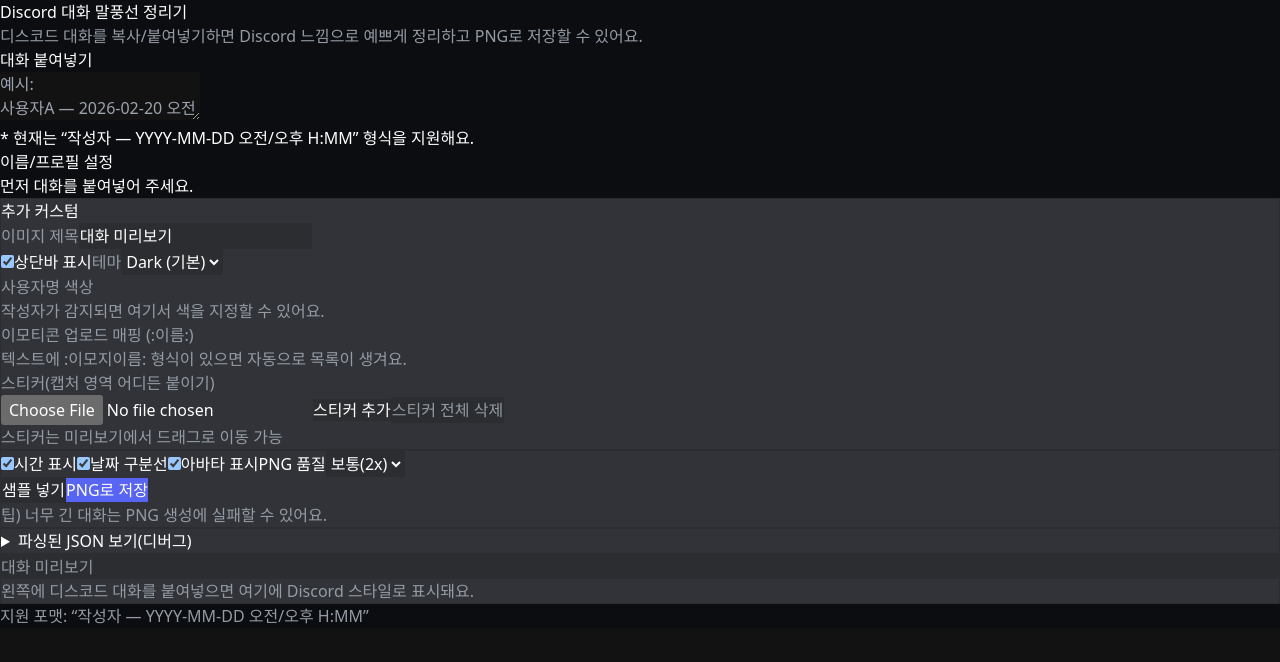
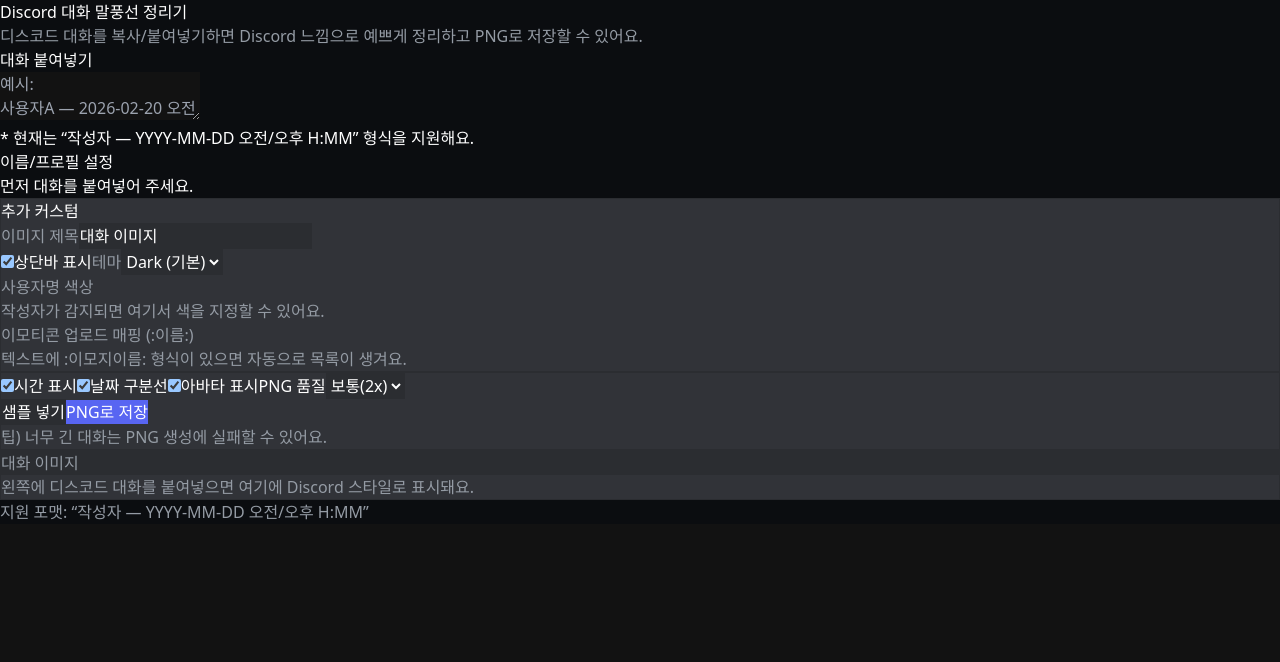
Before and after one commit to kayo303/discord-chat-bubble, a Next.js app: page / in a window 1280 px wide. Shown: the top 662 px of the page. Built offline with nearby package versions, Linux system fonts and the light colour scheme.

Commit message:
Update page.tsx

```diff
--- a/app/page.tsx
+++ b/app/page.tsx
@@ -9,7 +9,6 @@
 
 import { parseDiscordPaste } from "@/lib/parse";
 import { THEMES, type ThemeKey } from "@/lib/themes";
-import type { Sticker } from "@/components/StickerLayer";
 
 function fileToDataUrl(file: File): Promise<string> {
   return new Promise((resolve, reject) => {
@@ -20,14 +19,10 @@
   });
 }
 
-function uid(prefix = "id") {
-  return `${prefix}_${Math.random().toString(36).slice(2, 10)}_${Date.now().toString(36)}`;
-}
-
 export default function Page() {
   const [raw, setRaw] = useState("");
 
-  // 기존 옵션
+  // 옵션
   const [showTime, setShowTime] = useState(true);
   const [showDateDividers, setShowDateDividers] = useState(true);
   const [pixelRatio, setPixelRatio] = useState(2);
@@ -47,15 +42,12 @@
   // ✅ emoji 업로드 매핑
   const [emojiImages, setEmojiImages] = useState<Record<string, string>>({}); // name -> dataUrl
 
-  // ✅ 스티커
-  const [stickers, setStickers] = useState<Sticker[]>([]);
-
   // ✅ 테마
   const [themeKey, setThemeKey] = useState<ThemeKey>("dark");
   const theme = THEMES[themeKey];
 
   // ✅ 제목/상단
-  const [title, setTitle] = useState("대화 미리보기");
+  const [title, setTitle] = useState("대화 이미지");
   const [showHeaderBar, setShowHeaderBar] = useState(true);
 
   const captureRef = useRef<HTMLDivElement>(null);
@@ -81,9 +73,7 @@
     const set = new Set<string>();
     const re = /:([^\s:]+):/g;
     let m: RegExpExecArray | null;
-    while ((m = re.exec(raw)) !== null) {
-      set.add(m[1]);
-    }
+    while ((m = re.exec(raw)) !== null) set.add(m[1]);
     return Array.from(set).sort((a, b) => a.localeCompare(b));
   }, [raw]);
 
@@ -92,14 +82,10 @@
     const v = nameMap[author];
     return v && v.trim() ? v.trim() : author;
   };
-  const getAvatarUrl = (author: string) => {
-    return avatarMap[author] ?? null;
-  };
+  const getAvatarUrl = (author: string) => avatarMap[author] ?? null;
 
   // ✅ 사용자명 컬러
-  const getNameColor = (author: string) => {
-    return nameColorMap[author] ?? null;
-  };
+  const getNameColor = (author: string) => nameColorMap[author] ?? null;
 
   // 이름 변경
   function onChangeName(author: string, value: string) {
@@ -148,43 +134,11 @@
     });
   }
 
-  // ✅ 스티커 추가
-  async function addSticker(file: File) {
-    const url = await fileToDataUrl(file);
-
-    // 이미지 비율 대충 반영해서 높이 계산
-    const img = new Image();
-    img.src = url;
-    await new Promise((r) => {
-      img.onload = () => r(null);
-      img.onerror = () => r(null);
-    });
-
-    const ratio = img.width && img.height ? img.height / img.width : 1;
-    const w = 0.22; // 캔버스 기준 22%
-    const h = Math.min(0.6, w * ratio);
-
-    const s: Sticker = {
-      id: uid("sticker"),
-      dataUrl: url,
-      x: 0.65,
-      y: 0.1,
-      w,
-      h,
-    };
-    setStickers((prev) => [...prev, s]);
-  }
-
-  function clearStickers() {
-    setStickers([]);
-  }
-
   // PNG 다운로드
   async function downloadPng() {
     if (!captureRef.current) return;
 
     try {
-      // ✅ 캡처 모드: “빈 이미지 슬롯 숨김”, “스티커 편집 UI 숨김”
       setCaptureMode(true);
       await new Promise((r) => requestAnimationFrame(() => r(null)));
 
@@ -207,7 +161,6 @@
     }
   }
 
-  // 샘플
   function loadSample() {
     setRaw(`Saint — 2022-02-18 오전 6:30
 영원히 안녕. 나의 대발명가. :emoji:
@@ -226,11 +179,10 @@
       </header>
 
       <div className="grid grid-cols-1 lg:grid-cols-2 gap-4">
-        {/* 왼쪽: 입력/설정 */}
+        {/* 왼쪽 */}
         <div className="space-y-4">
           <PasteInput value={raw} onChange={setRaw} />
 
-          {/* 기존 IdentityPanel 그대로 사용 */}
           <IdentityPanel
             authors={authors}
             nameMap={nameMap}
@@ -240,13 +192,13 @@
             onRemoveAvatar={onRemoveAvatar}
           />
 
-          {/* ✅ 새 기능 패널: 제목/테마/닉네임색/이모지/스티커 */}
+          {/* 추가 커스텀 */}
           <div className="rounded-xl p-4" style={{ border: `1px solid ${theme.border}`, background: theme.panel }}>
             <div className="font-semibold mb-3" style={{ color: theme.text }}>
               추가 커스텀
             </div>
 
-            {/* 제목/상단 */}
+            {/* 제목/상단/테마 */}
             <div className="grid grid-cols-1 sm:grid-cols-2 gap-3">
               <label className="text-sm" style={{ color: theme.subtext }}>
                 이미지 제목
@@ -405,46 +357,6 @@
                 </div>
               )}
             </div>
-
-            {/* 스티커 */}
-            <div className="mt-5">
-              <div className="text-sm mb-2" style={{ color: theme.subtext }}>
-                스티커(캡처 영역 어디든 붙이기)
-              </div>
-              <div className="flex items-center gap-2">
-                <label className="cursor-pointer">
-                  <input
-                    type="file"
-                    accept="image/*"
-                    className="hidden"
-                    onChange={(e) => {
-                      const f = e.target.files?.[0];
-                      if (f) addSticker(f);
-                      e.currentTarget.value = "";
-                    }}
-                  />
-                  <span
-                    className="rounded-md px-3 py-2 text-xs"
-                    style={{ background: theme.hover, color: theme.text }}
-                  >
-                    스티커 추가
-                  </span>
-                </label>
-
-                <button
-                  type="button"
-                  className="rounded-md px-3 py-2 text-xs"
-                  style={{ background: theme.header, color: theme.subtext, border: `1px solid ${theme.border}` }}
-                  onClick={clearStickers}
-                >
-                  스티커 전체 삭제
-                </button>
-
-                <div className="ml-auto text-xs" style={{ color: theme.subtext }}>
-                  스티커는 미리보기에서 드래그로 이동 가능
-                </div>
-              </div>
-            </div>
           </div>
 
           {/* 옵션/저장 */}
@@ -526,22 +438,9 @@
               팁) 너무 긴 대화는 PNG 생성에 실패할 수 있어요.
             </div>
           </div>
-
-          {/* 디버그 */}
-          <details className="rounded-xl p-4" style={{ border: `1px solid ${theme.border}`, background: theme.panel }}>
-            <summary className="cursor-pointer text-sm" style={{ color: theme.text }}>
-              파싱된 JSON 보기(디버그)
-            </summary>
-            <pre
-              className="mt-3 overflow-auto rounded-lg p-3 text-xs"
-              style={{ background: theme.header, border: `1px solid ${theme.border}`, color: theme.text }}
-            >
-              {JSON.stringify(messages, null, 2)}
-            </pre>
-          </details>
         </div>
 
-        {/* 오른쪽: 미리보기(캡처 대상) */}
+        {/* 오른쪽 */}
         <div>
           <div ref={captureRef}>
             <ChatPreview
@@ -556,8 +455,6 @@
               onUploadInlineImage={onUploadInlineImage}
               onRemoveInlineImage={onRemoveInlineImage}
               emojiImages={emojiImages}
-              stickers={stickers}
-              setStickers={setStickers}
               theme={theme}
               title={title}
               showHeaderBar={showHeaderBar}
```
